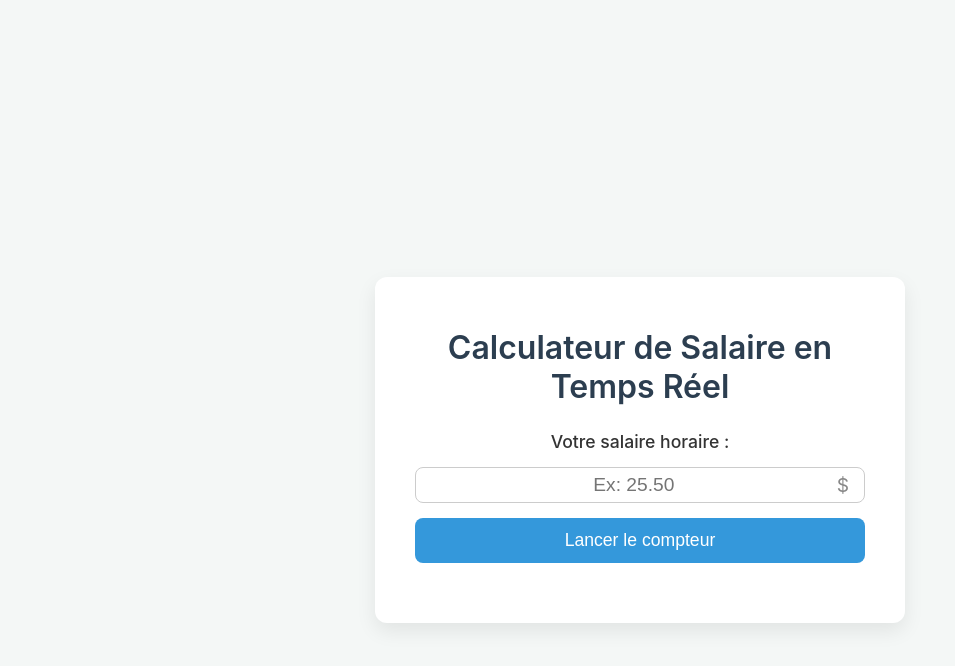
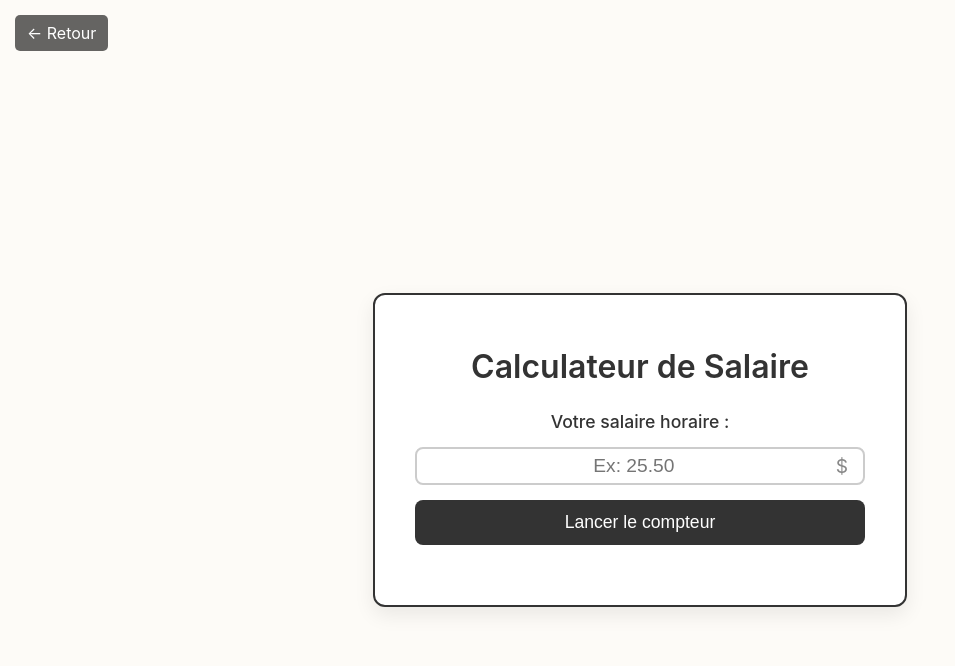
Before and after one commit to MADUP212/MADUP212.github.io, a Jekyll site: the page boring.html, which Jekyll copies as it is, in a window 1280 px wide. Shown: the top 666 px of the page, without its empty margins (0-955 px from the left). Built offline with Jekyll 4.4.1, drawn with Linux system fonts in a browser that asks for light colours.

Commit message:
Update boring.html

```diff
--- a/boring.html
+++ b/boring.html
@@ -5,10 +5,9 @@
     <meta name="viewport" content="width=device-width, initial-scale=1.0">
     <title>Calculateur de Salaire en Temps Réel</title>
     <style>
-        /* Style de base pour la page */
         body {
-            font-family: -apple-system, BlinkMacSystemFont, 'Segoe UI', Roboto, Oxygen, Ubuntu, Cantarell, 'Open Sans', 'Helvetica Neue', sans-serif;
-            background-color: #f4f7f6;
+            font-family: -apple-system, BlinkMacSystemFont, 'Segoe UI', Roboto, Helvetica, Arial, sans-serif;
+            background-color: #fdfbf7;
             color: #333;
             display: flex;
             justify-content: center;
@@ -17,9 +16,19 @@
             margin: 0;
             padding: 20px;
             box-sizing: border-box;
+            position: relative;
         }
-
-        /* Conteneur principal */
+        .back-button {
+            position: absolute;
+            top: 15px;
+            left: 15px;
+            color: #fff;
+            background-color: rgba(0,0,0,0.6);
+            padding: 8px 12px;
+            text-decoration: none;
+            border-radius: 5px;
+            font-size: 1em;
+        }
         .container {
             background-color: #ffffff;
             padding: 30px 40px;
@@ -28,49 +37,42 @@
             text-align: center;
             width: 100%;
             max-width: 450px;
+            border: 2px solid #333;
         }
-
         h1 {
-            color: #2c3e50;
+            color: #333;
             margin-bottom: 25px;
             font-weight: 600;
         }
-
-        /* Section pour entrer le salaire */
         .input-section {
             display: flex;
             flex-direction: column;
             gap: 15px;
             margin-bottom: 30px;
         }
-
         label {
             font-weight: 500;
             font-size: 1.1em;
         }
-
         .input-wrapper {
             display: flex;
             align-items: center;
-            border: 1px solid #ccc;
+            border: 2px solid #ccc;
             border-radius: 8px;
             padding: 5px 15px;
         }
-
         input[type="number"] {
             border: none;
             outline: none;
             font-size: 1.2em;
             width: 100%;
             text-align: center;
+            background: transparent;
         }
-
         .currency-symbol {
             font-size: 1.2em;
             color: #888;
         }
-
-        /* Cacher les flèches sur le champ de nombre */
         input::-webkit-outer-spin-button,
         input::-webkit-inner-spin-button {
             -webkit-appearance: none;
@@ -79,9 +81,8 @@
         input[type=number] {
             -moz-appearance: textfield;
         }
-
         button {
-            background-color: #3498db;
+            background-color: #333;
             color: white;
             border: none;
             padding: 12px 20px;
@@ -91,42 +92,37 @@
             transition: background-color 0.3s ease;
             width: 100%;
         }
-
         button:hover {
-            background-color: #2980b9;
+            background-color: #555;
         }
-
-        /* Section des résultats */
         .results {
             margin-top: 20px;
-            background-color: #ecf0f1;
+            background-color: #f5f1e9;
             padding: 20px;
             border-radius: 8px;
-            display: none; /* Caché par défaut */
+            display: none;
         }
-
         .results p {
             margin: 10px 0;
             font-size: 1.2em;
         }
-
         .results .total {
             font-size: 2.2em;
             font-weight: bold;
-            color: #27ae60;
+            color: #333;
             margin-top: 15px;
         }
-
         .results span {
             font-weight: 700;
         }
-
     </style>
 </head>
 <body>
 
+    <a href="projets.html" class="back-button">← Retour</a>
+
     <div class="container">
-        <h1>Calculateur de Salaire en Temps Réel</h1>
+        <h1>Calculateur de Salaire</h1>
 
         <div class="input-section">
             <label for="tauxHoraire">Votre salaire horaire :</label>
@@ -153,38 +148,34 @@
         const gainParSecondeSpan = document.getElementById('gainParSeconde');
         const totalGagneP = document.getElementById('totalGagne');
 
-        let intervalId = null; // Variable pour stocker l'ID de l'intervalle
+        let intervalId = null;
 
-        // Ajouter un écouteur d'événement sur le bouton
         calculerBtn.addEventListener('click', () => {
-            // 1. Récupérer et valider la valeur entrée
             const tauxHoraire = parseFloat(tauxHoraireInput.value);
 
             if (isNaN(tauxHoraire) || tauxHoraire <= 0) {
+                // Using a custom styled alert would be better, but for simplicity:
                 alert("Veuillez entrer un salaire horaire valide et supérieur à zéro.");
                 return;
             }
 
-            // 2. Arrêter l'ancien compteur s'il y en a un
             if (intervalId) {
                 clearInterval(intervalId);
             }
 
-            // 3. Calculer les gains
             const gainParMinute = tauxHoraire / 60;
             const gainParSeconde = gainParMinute / 60;
             let totalGagne = 0;
 
-            // 4. Afficher les résultats statiques
             gainParMinuteSpan.textContent = `${gainParMinute.toFixed(2)} $`;
             gainParSecondeSpan.textContent = `${gainParSeconde.toFixed(4)} $`;
-            resultatsDiv.style.display = 'block'; // Rendre la section des résultats visible
+            totalGagneP.textContent = `0.00 $`; // Reset total display
+            resultatsDiv.style.display = 'block';
 
-            // 5. Lancer le compteur en temps réel (toutes les secondes)
             intervalId = setInterval(() => {
                 totalGagne += gainParSeconde;
                 totalGagneP.textContent = `${totalGagne.toFixed(2)} $`;
-            }, 1000); // Met à jour toutes les 1000 ms = 1 seconde
+            }, 1000);
         });
     </script>
 
```
Also changed, not shown: other parts of boring.html (+0 -1 lines).
